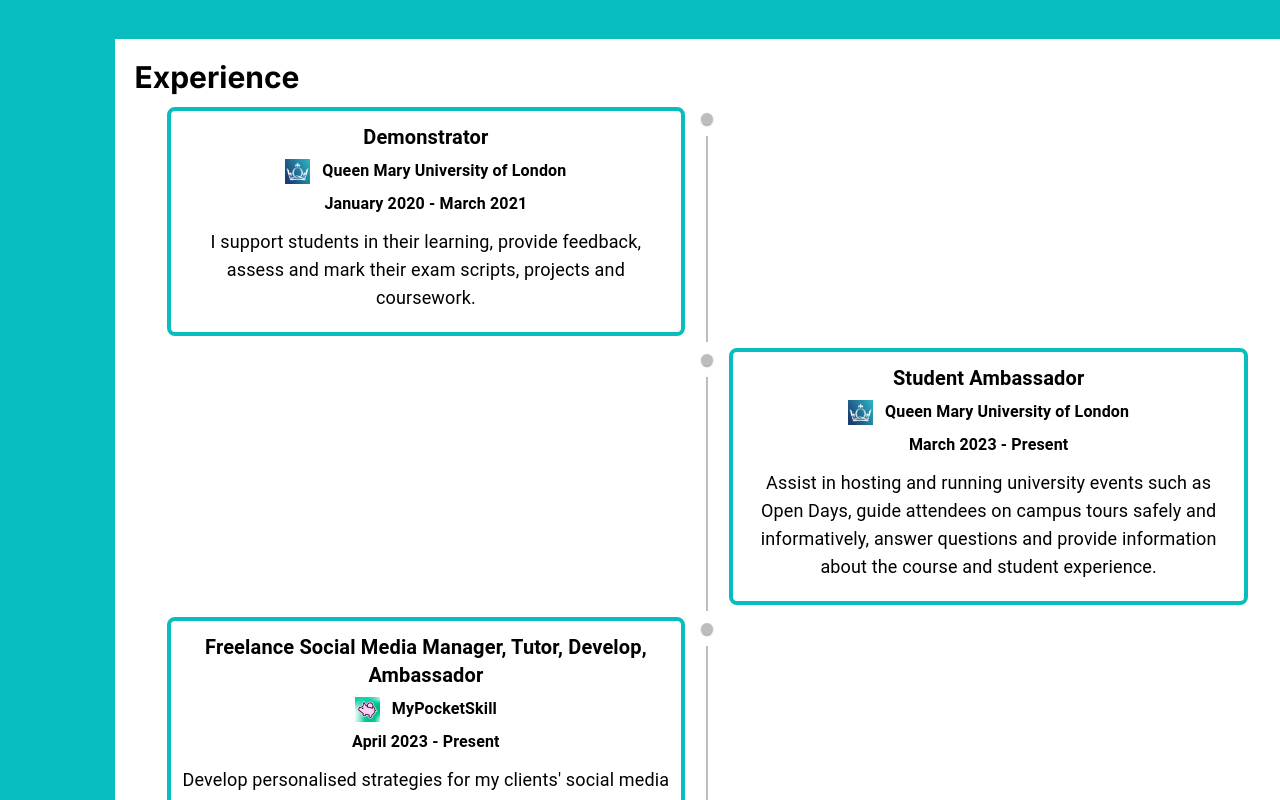
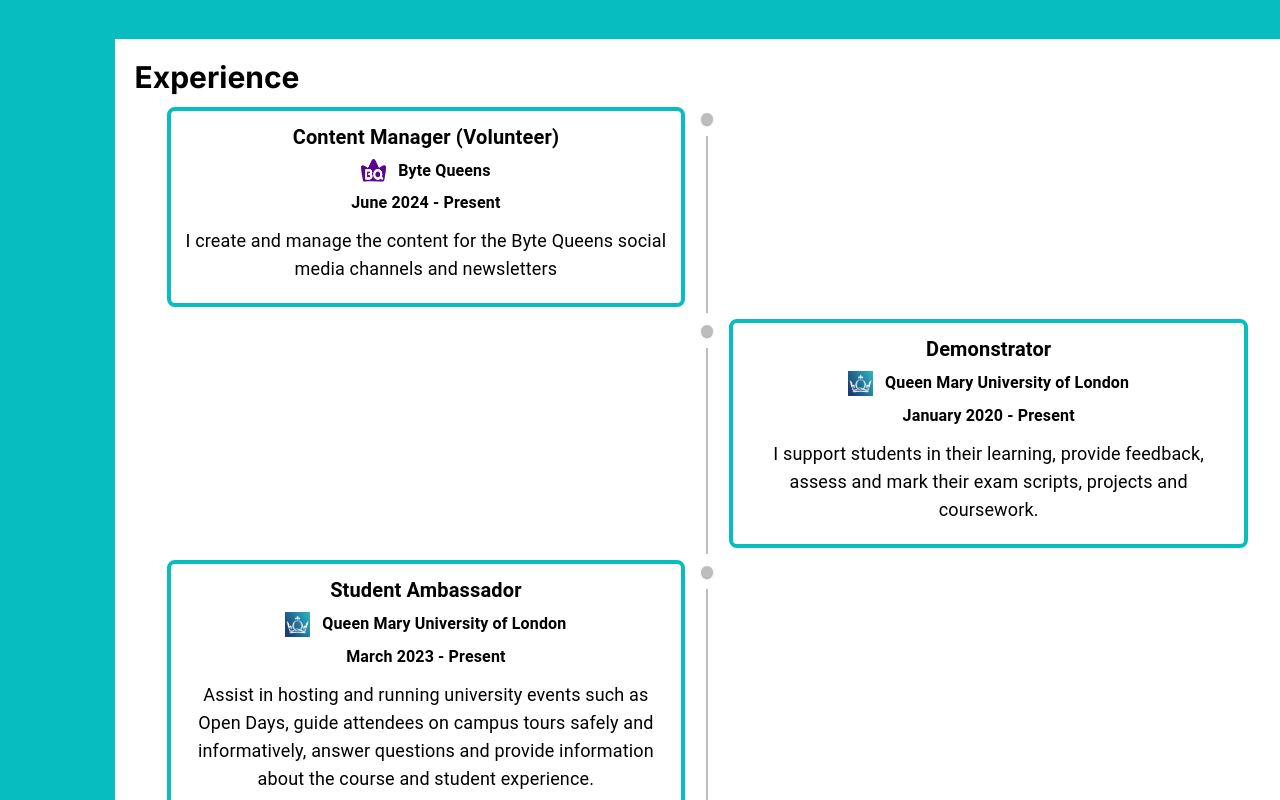
Before and after one commit to ileniadigital/ileniadigital.github.io, a Next.js app: page /about in a window 1280 px wide. Shown: the part 1040-1840 px from the top of the page. Built offline with nearby package versions, Linux system fonts and the light colour scheme.

Commit message:
added byte queens to experience

```diff
--- a/app/ui/about/experience/timeline.tsx
+++ b/app/ui/about/experience/timeline.tsx
@@ -12,11 +12,19 @@
 
 const details = [
     {
+        title: 'Content Manager (Volunteer)',
+        place: 'Byte Queens',
+        imagePath: 'bytequeens.png',
+        description: 'I create and manage the content for the Byte Queens social media channels and newsletters',
+        dates: 'June 2024 - Present',
+        button: false,
+    },
+    {
         title: 'Demonstrator',
         place: 'Queen Mary University of London',
         imagePath: 'qmul.jpeg',
         description: 'I support students in their learning, provide feedback, assess and mark their exam scripts, projects and coursework.',
-        dates: 'January 2020 - March 2021',
+        dates: 'January 2020 - Present',
         button: false,
     },
     {
```
Also changed, not shown: public/images/work/bytequeens.png (added).
